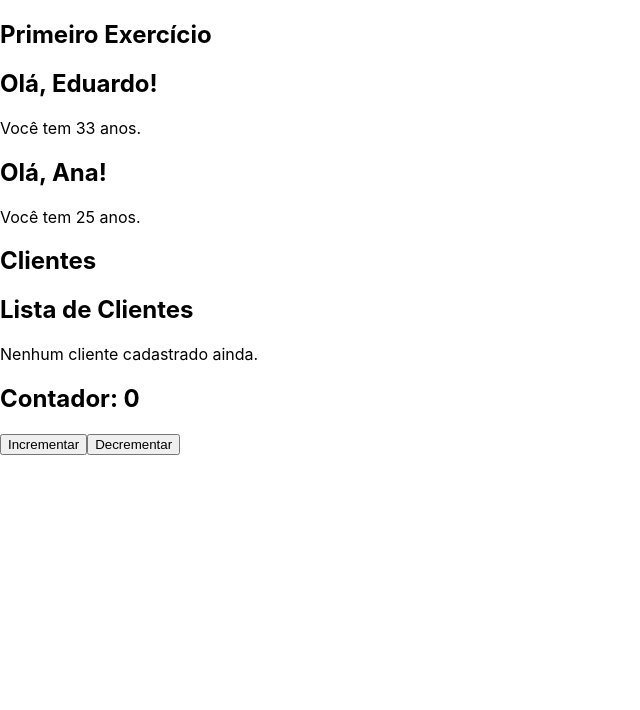
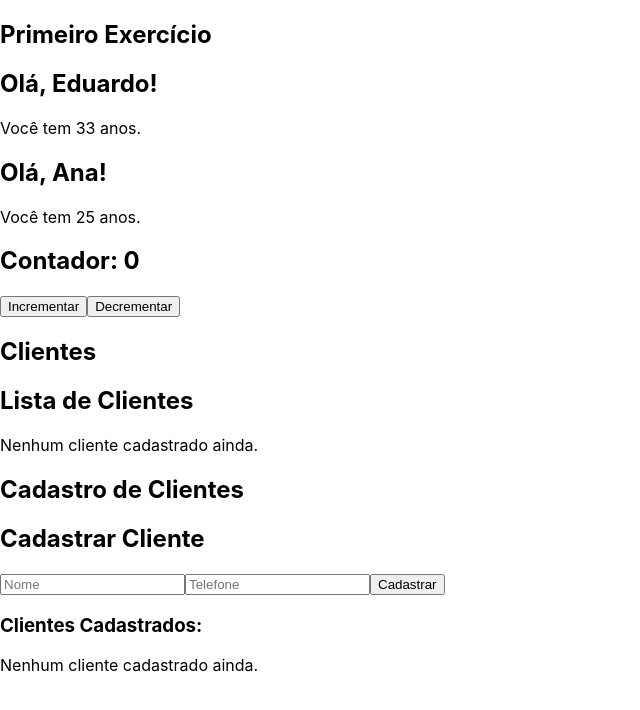
Before and after one commit to Edsamn/my-app, a React (Create React App) app: page / in a window 1280 px wide. Shown: the top 710 px of the page, without its empty margins (0-640 px from the left). Built offline with nearby package versions, Linux system fonts and the light colour scheme.

Commit message:
cadastro de clientes

```diff
--- a/src/App.tsx
+++ b/src/App.tsx
@@ -1,6 +1,7 @@
 import Greeting from "./components/Greeting.tsx";
 import Counter from "./components/Counter.tsx";
 import CustomerList from "./components/CustomerList.tsx";
+import CustomerForm from "./components/CustomerForm.tsx";
 
 function AppTSX() {
   return (
@@ -8,9 +9,11 @@ function AppTSX() {
       <h2>Primeiro Exercício</h2>
       <Greeting name="Eduardo" age={33}></Greeting>
       <Greeting name="Ana" age={25}></Greeting>
+      <Counter />
       <h2>Clientes</h2>
       <CustomerList />
-      <Counter />
+      <h2>Cadastro de Clientes</h2>
+      <CustomerForm />
     </div>
   );
 }
--- /dev/null
+++ b/src/components/CustomerForm.tsx
@@ -0,0 +1,53 @@
+import {useState} from "react";
+
+type Customer = {
+  id: number;
+  name: string;
+  phone: string;
+};
+
+function CustomerForm() {
+  const [customers, setCustomers] = useState<Customer[]>([]);
+  const [name, setName] = useState("");
+  const [phone, setPhone] = useState("");
+
+  function handleSubmit(e: React.FormEvent) {
+    e.preventDefault();
+
+    const newCustomer = {
+      id: Date.now(),
+      name,
+      phone,
+    };
+
+    setCustomers([...customers, newCustomer]);
+    setName("");
+    setPhone("");
+  }
+
+  return (
+    <div>
+      <h2>Cadastrar Cliente</h2>
+      <form onSubmit={handleSubmit}>
+        <input type="text" placeholder="Nome" value={name} onChange={(e) => setName(e.target.value)} />
+        <input type="text" placeholder="Telefone" value={phone} onChange={(e) => setPhone(e.target.value)} />
+        <button type="submit">Cadastrar</button>
+      </form>
+
+      <h3>Clientes Cadastrados:</h3>
+      {customers.length > 0 ? (
+        <ul>
+          {customers.map((customer) => (
+            <li key={customer.id}>
+              {customer.name} - {customer.phone}
+            </li>
+          ))}
+        </ul>
+      ) : (
+        <p>Nenhum cliente cadastrado ainda.</p>
+      )}
+    </div>
+  );
+}
+
+export default CustomerForm;
```
